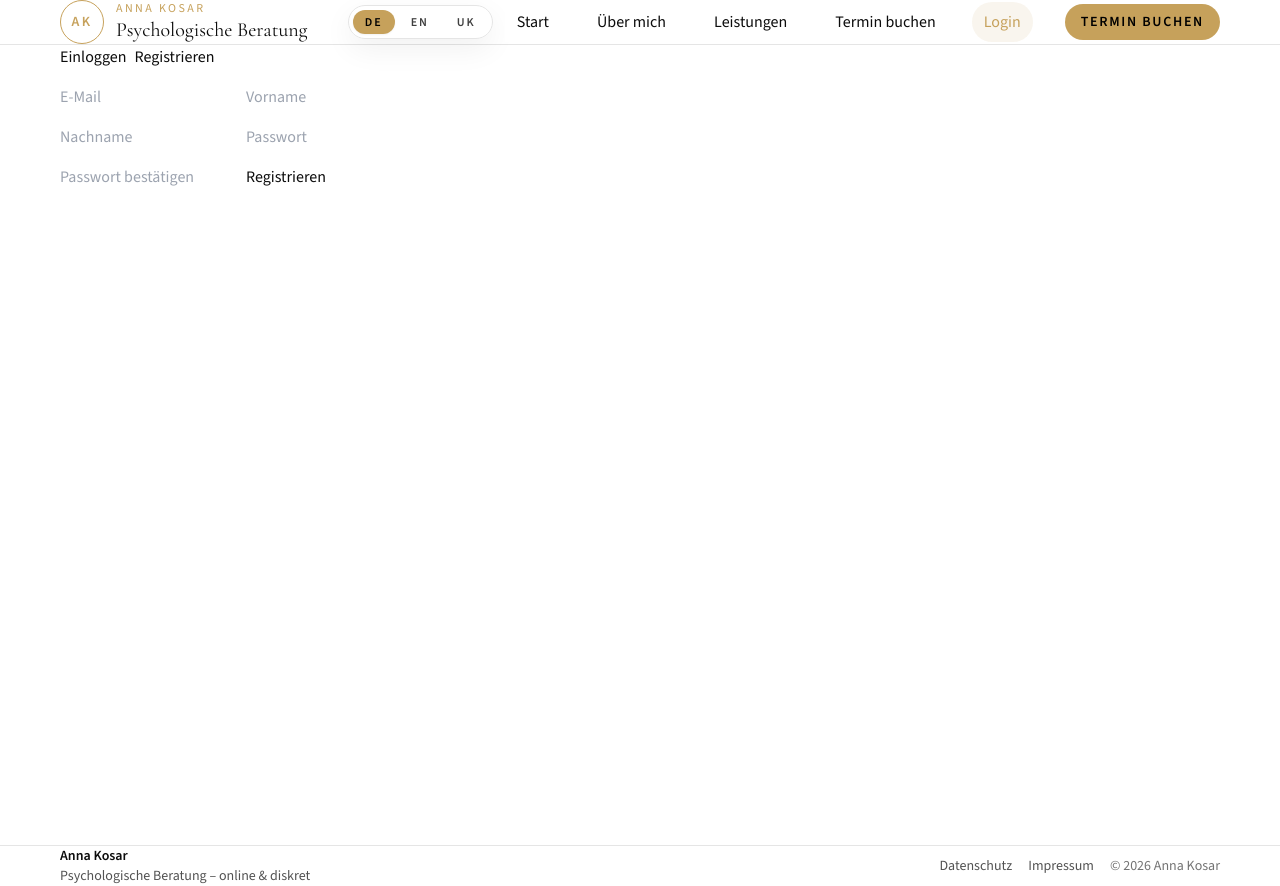
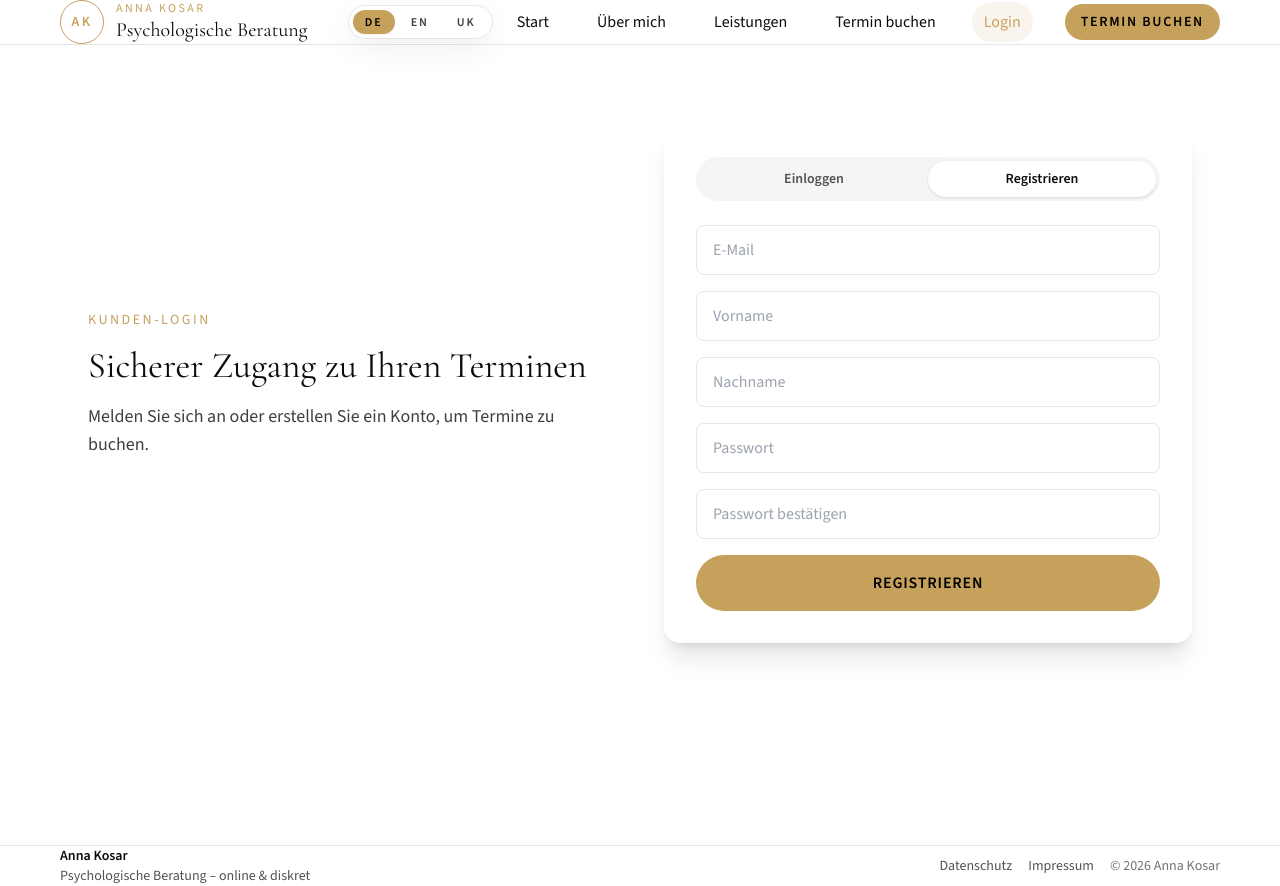
Before and after one commit to MarcelVivo/annakosar, a Next.js app: page /login in a window 1280 px wide. Both pictures are taken after a click on the button "Registrieren". Built offline with nearby package versions, Linux system fonts and the light colour scheme; no server answers.

Commit message:
Fix login layout wrapper

```diff
--- a/app/login/page.tsx
+++ b/app/login/page.tsx
@@ -7,8 +7,8 @@ import { getSupabaseBrowserClient } from '@/lib/supabase-browser';
 type Mode = 'login' | 'signup';
 
 export default function LoginPage() {
+  const supabase = getSupabaseBrowserClient();
   const router = useRouter();
-  const supabase = getSupabaseBrowserClient();
 
   const [mode, setMode] = useState<Mode>('login');
   const [email, setEmail] = useState('');
@@ -22,17 +22,23 @@ export default function LoginPage() {
   const handleLogin = async () => {
     setError(null);
 
-    const { error } = await supabase.auth.signInWithPassword({
+    const { data, error } = await supabase.auth.signInWithPassword({
       email,
       password,
     });
 
-    if (error) {
-      setError(error.message);
+    if (error || !data.user) {
+      setError(error?.message ?? 'Login fehlgeschlagen');
       return;
     }
 
-    router.push('/book');
+    const { data: profile } = await supabase
+      .from('profiles')
+      .select('role')
+      .eq('id', data.user.id)
+      .single();
+
+    router.push(profile?.role === 'admin' ? '/dashboard' : '/book');
   };
 
   const handleSignup = async () => {
@@ -51,55 +57,75 @@ export default function LoginPage() {
       },
     });
 
-    if (error) {
-      setError(error.message);
+    if (error || !data.user) {
+      setError(error?.message ?? 'Registrierung fehlgeschlagen');
       return;
     }
 
-    const userId = data.user?.id;
-    if (!userId) {
-      setError('Registrierung fehlgeschlagen.');
-      return;
-    }
-
-    const { error: profileError } = await supabase
-      .from('profiles')
-      .insert({
-        id: userId,
+    await supabase.from('profiles').insert({
+      id: data.user.id,
       role: 'customer',
       first_name: firstName,
       last_name: lastName,
     });
 
-    if (profileError) {
-      setError(profileError.message);
-      return;
-    }
-
     router.push('/book');
   };
 
-  const handleSubmit = (e: React.FormEvent) => {
-    e.preventDefault();
-    startTransition(async () => {
-      mode === 'login' ? await handleLogin() : await handleSignup();
-    });
-  };
+  return (
+    <main className="mx-auto max-w-6xl px-6 py-20">
+      <div className="grid gap-12 md:grid-cols-2 items-center">
+        {/* LEFT TEXT */}
+        <div>
+          <p className="text-sm uppercase tracking-[0.18em] text-gold mb-4">
+            Kunden-Login
+          </p>
+          <h1 className="font-heading text-4xl text-charcoal mb-4">
+            Sicherer Zugang zu Ihren Terminen
+          </h1>
+          <p className="text-lg text-neutral-700">
+            Melden Sie sich an oder erstellen Sie ein Konto, um Termine zu buchen.
+          </p>
+        </div>
 
-  return (
-    <form onSubmit={handleSubmit} className="space-y-4 max-w-md">
-      <div className="flex gap-2">
-        <button type="button" onClick={() => setMode('login')}>
+        {/* CARD */}
+        <div className="rounded-2xl bg-white shadow-xl p-8">
+          <div className="flex mb-6 bg-neutral-100 rounded-full p-1">
+            <button
+              className={`flex-1 rounded-full py-2 text-sm font-semibold ${
+                mode === 'login'
+                  ? 'bg-white shadow text-charcoal'
+                  : 'text-neutral-600'
+              }`}
+              onClick={() => setMode('login')}
+            >
               Einloggen
             </button>
-        <button type="button" onClick={() => setMode('signup')}>
+            <button
+              className={`flex-1 rounded-full py-2 text-sm font-semibold ${
+                mode === 'signup'
+                  ? 'bg-white shadow text-charcoal'
+                  : 'text-neutral-600'
+              }`}
+              onClick={() => setMode('signup')}
+            >
               Registrieren
             </button>
           </div>
 
+          <form
+            onSubmit={(e) => {
+              e.preventDefault();
+              startTransition(() =>
+                mode === 'login' ? handleLogin() : handleSignup()
+              );
+            }}
+            className="space-y-4"
+          >
             <input
+              className="w-full rounded-lg border px-4 py-3"
+              placeholder="E-Mail"
               type="email"
-        placeholder="E-Mail"
               value={email}
               onChange={(e) => setEmail(e.target.value)}
               required
@@ -108,14 +134,14 @@ export default function LoginPage() {
             {mode === 'signup' && (
               <>
                 <input
-            type="text"
+                  className="w-full rounded-lg border px-4 py-3"
                   placeholder="Vorname"
                   value={firstName}
                   onChange={(e) => setFirstName(e.target.value)}
                   required
                 />
                 <input
-            type="text"
+                  className="w-full rounded-lg border px-4 py-3"
                   placeholder="Nachname"
                   value={lastName}
                   onChange={(e) => setLastName(e.target.value)}
@@ -125,28 +151,38 @@ export default function LoginPage() {
             )}
 
             <input
+              className="w-full rounded-lg border px-4 py-3"
+              placeholder="Passwort"
               type="password"
-        placeholder="Passwort"
               value={password}
               onChange={(e) => setPassword(e.target.value)}
               required
+              minLength={6}
             />
 
             {mode === 'signup' && (
               <input
+                className="w-full rounded-lg border px-4 py-3"
+                placeholder="Passwort bestätigen"
                 type="password"
-          placeholder="Passwort bestätigen"
                 value={confirmPassword}
                 onChange={(e) => setConfirmPassword(e.target.value)}
                 required
+                minLength={6}
               />
             )}
 
-      {error && <p style={{ color: 'red' }}>{error}</p>}
+            {error && <p className="text-red-600 text-sm">{error}</p>}
 
-      <button type="submit" disabled={isPending}>
+            <button
+              disabled={isPending}
+              className="w-full rounded-full bg-gold py-4 font-semibold uppercase tracking-wider text-black hover:opacity-90"
+            >
               {mode === 'login' ? 'Einloggen' : 'Registrieren'}
             </button>
           </form>
+        </div>
+      </div>
+    </main>
   );
 }
```
Lines whose indentation alone changed are shown as unchanged.
